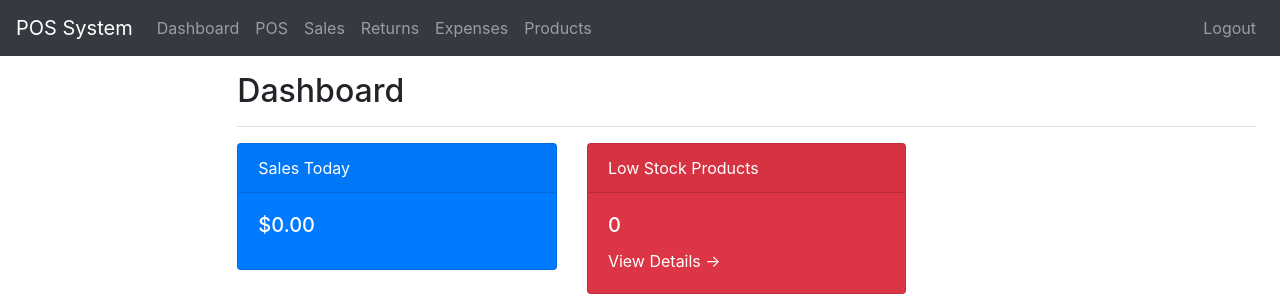
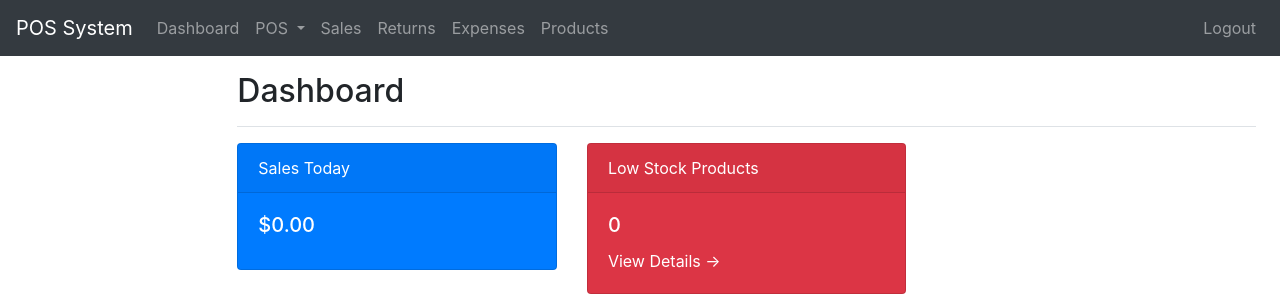
Before and after one commit to priyeshdaspookulangara/pos, a PHP site: page /pos/dashboard.php in a window 1280 px wide. Shown: the top 300 px of the page. Run offline with PHP 8.4, Linux system fonts and the light colour scheme; the visitor is signed in with stand-in values (Sample User, id 1); data that the repository does not hold is empty; some libraries are stand-ins or nearby versions.

Commit message:
Add invoicing type POS page

```diff
--- a/templates/header.php
+++ b/templates/header.php
@@ -27,8 +27,14 @@ if (!isset($_SESSION['user_id'])) {
                 <li class="nav-item">
                     <a class="nav-link" href="../pos/dashboard.php">Dashboard</a>
                 </li>
-                <li class="nav-item">
-                    <a class="nav-link" href="../pos/pos.php">POS</a>
+                <li class="nav-item dropdown">
+                    <a class="nav-link dropdown-toggle" href="#" id="posDropdown" role="button" data-toggle="dropdown" aria-haspopup="true" aria-expanded="false">
+                        POS
+                    </a>
+                    <div class="dropdown-menu" aria-labelledby="posDropdown">
+                        <a class="dropdown-item" href="../pos/pos.php">Standard POS</a>
+                        <a class="dropdown-item" href="../pos/invoice_pos.php">Invoice POS</a>
+                    </div>
                 </li>
                 <li class="nav-item">
                     <a class="nav-link" href="../admin/sales.php">Sales</a>
```
